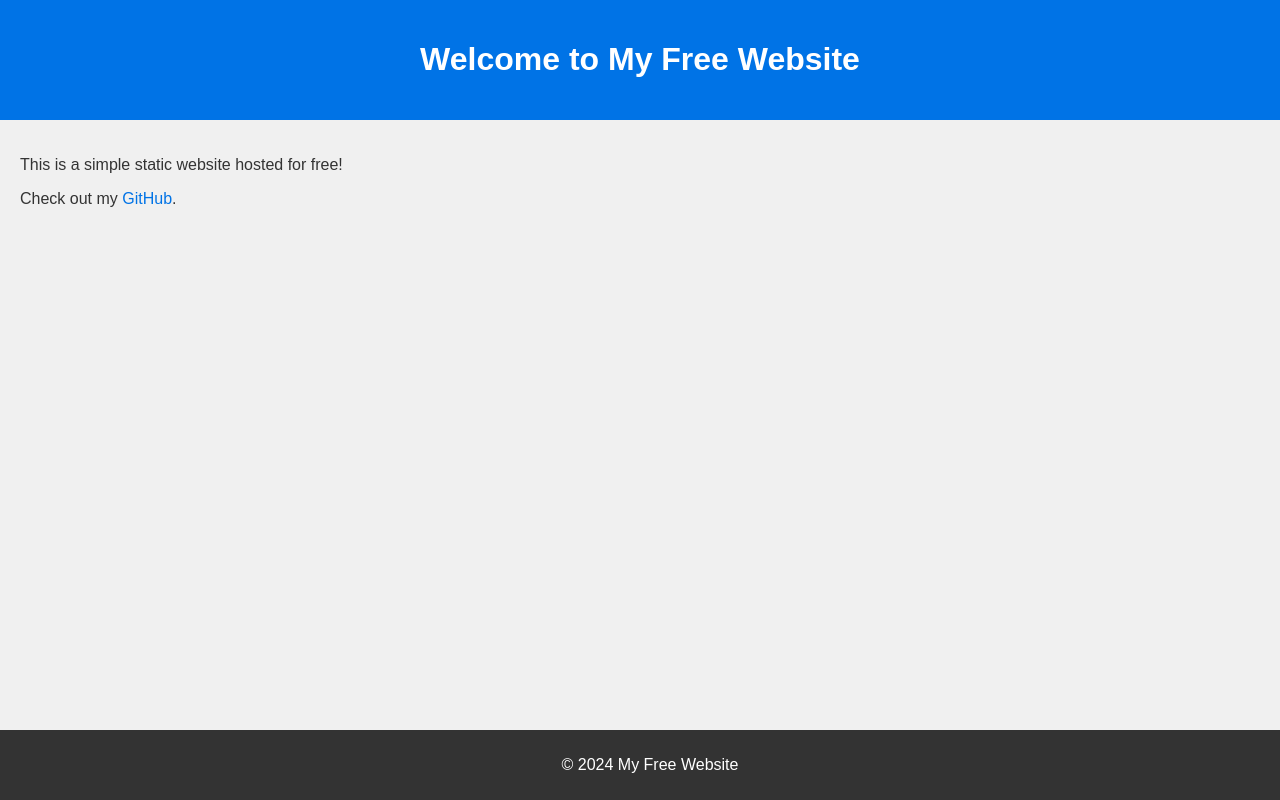
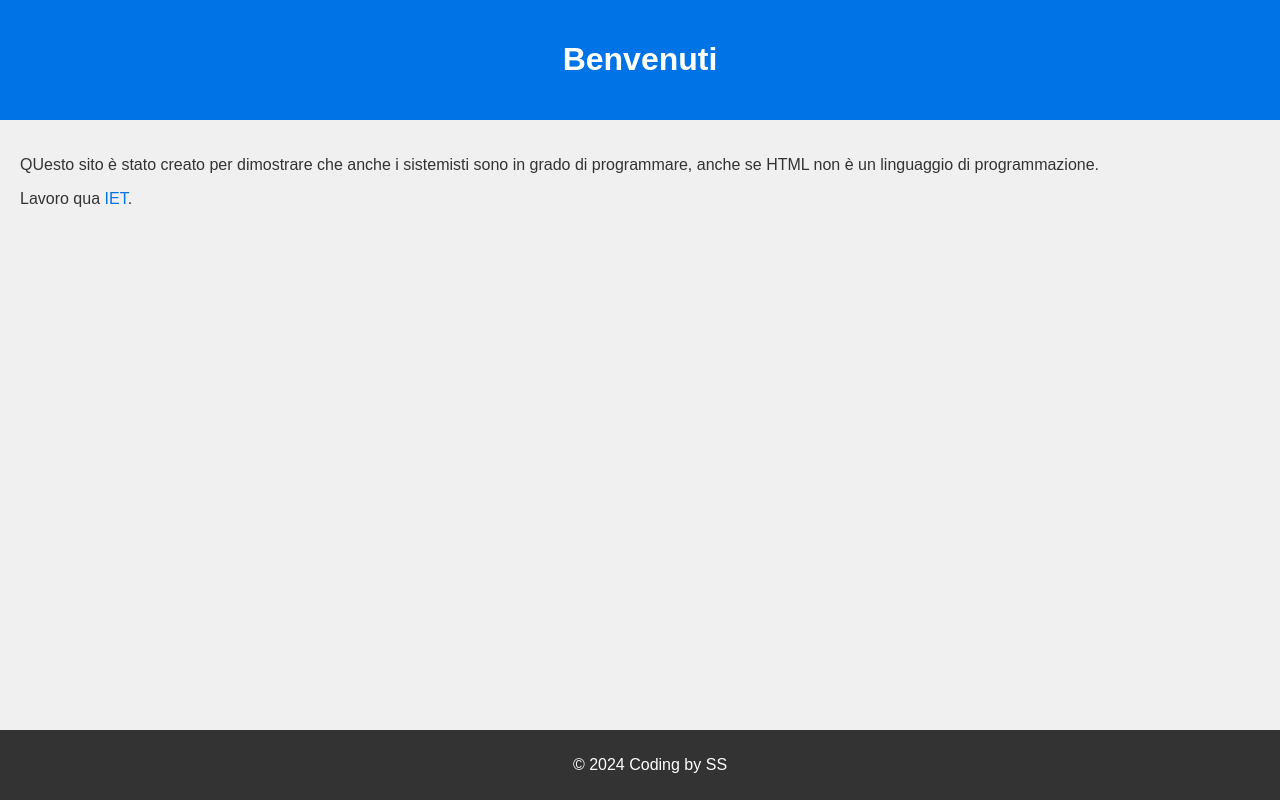
Before and after one commit to Picchio98/Web-Site-, a plain HTML site: page Index.html in a window 1280 px wide. Drawn offline with Linux system fonts and the light colour scheme.

Commit message:
Update Index.html

```diff
--- a/Index.html
+++ b/Index.html
@@ -41,14 +41,14 @@
 </head>
 <body>
     <header>
-        <h1>Welcome to My Free Website</h1>
+        <h1>Benvenuti</h1>
     </header>
     <section>
-        <p>This is a simple static website hosted for free!</p>
-        <p>Check out my <a href="https://github.com/">GitHub</a>.</p>
+        <p>QUesto sito è stato creato per dimostrare che anche i sistemisti sono in grado di programmare, anche se HTML non è un linguaggio di programmazione.</p>
+        <p>Lavoro qua <a href="https://iet.it/home">IET</a>.</p>
     </section>
     <footer>
-        <p>&copy; 2024 My Free Website</p>
+        <p>&copy; 2024 Coding by SS</p>
     </footer>
 </body>
 </html>
```
